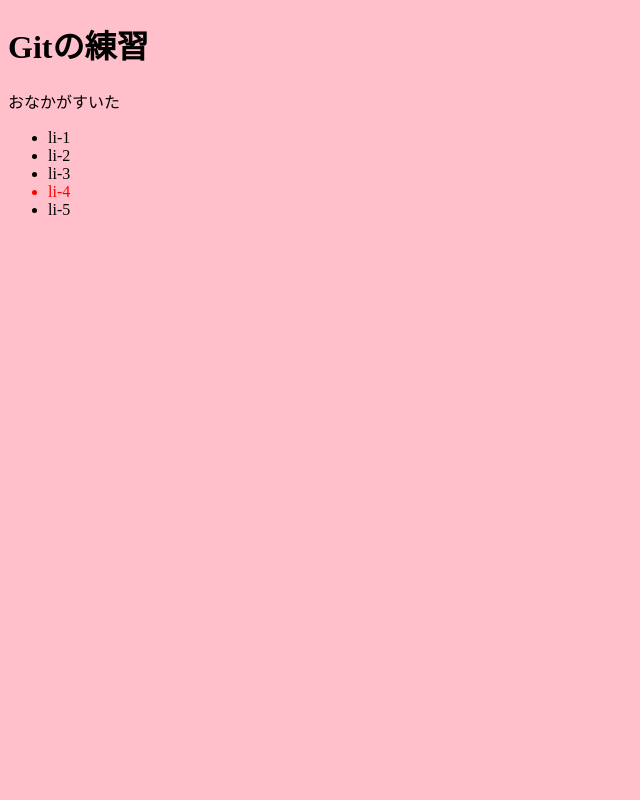
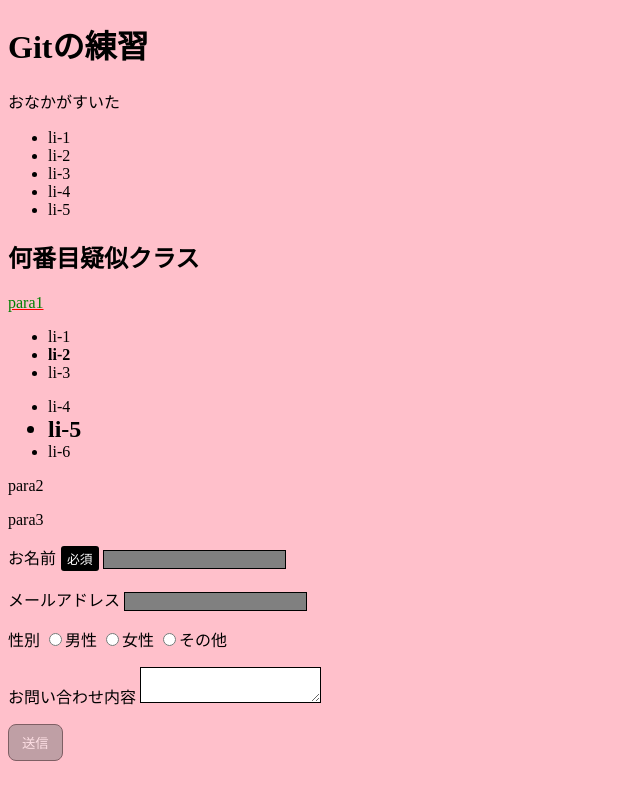
Before and after one commit to mimimi848/git-lesson, a plain HTML site: page index.html in a window 1280 px wide. Shown: the whole page, without its empty margins (0-640 px from the left). Drawn offline with Linux system fonts and the light colour scheme.

Commit message:
1219授業

```diff
--- a/css/style.css
+++ b/css/style.css
@@ -3,10 +3,18 @@
 :root{
 --portfolio-black: #000000;
 --portfolio-white: #FFFFFF;
---portfolio-green: #;
---portfolio-light-green:#;
---portfolio-gray: #;
+--portfolio-green: #296A65;
+--portfolio-light-green:#2FAC9E;
+--portfolio-gray: #EEEEEE;
 
+--fz-12: 12px;
+--fz-14: 14px;
+--fz-16: 16px;
+--fz-18: 18px;
+--fz-24: 24px;
+--fz-32: 32px;
+--fz-48: 48px;
+--fz-64: 64px;
 
 }
 
@@ -20,6 +28,81 @@ body{
     font-size: 16px;
 }
 
-li:nth-child(4){
+/* li:nth-child(2n){
     color: red;
+}*/
+
+.sec01 > p:first-of-type{
+    color: green
 }
+
+.sec01 > p:nth-child(2){
+    text-decoration: underline red;
+}
+
+.sec01 ul li:nth-child(2){
+font-weight: bold;
+}
+
+.sec01 ul:nth-of-type(2) li:nth-of-type(2){
+    font-size: 24px;
+}
+
+/* フォームのスタイルをリセット 手動リセットCSS*/
+input[type="text"],
+input[type="submit"],
+textarea {
+background-color: transparent;
+border: none;
+border-radius: 0;
+outline: none;
+appearance: none;
+}
+
+/* お名前とメールアドレスとメッセージの入力欄に太さ1px、実線、000000のボーダーを引く */
+
+input[type="text"],
+input[type="email"],
+textarea{
+    border: 1px solid var(--portfolio-black);
+    background-color: var(--portfolio-white);
+}
+
+/* フォーカスされている入力欄を強調する */
+input:focus,
+textarea:focus{
+    outline: 3px solid var(--portfolio-black);
+}
+
+/* 必須項目のスタイルを変更する */
+input:required{
+    background-color: gray;
+}
+
+/* 疑似要素:has() */
+label:has(input[required]) span::after{
+    content: "必須";
+    font-size: 0.8em;
+    display: inline-block;
+    background-color: var(--portfolio-black);
+    color: var(--portfolio-white);
+    border-radius: 3px;
+    padding-inline: 6px;
+    padding-block: 3px;
+    margin-inline-start: 5px;
+}
+
+input[type=submit]{
+    border-radius: 8px;
+    background-color: var(--portfolio-black);
+    color: var(--portfolio-white);
+    padding-inline: 13px;
+    padding-block: 8px;
+}
+
+input[type=submit]:disabled{
+    background-color: gray;
+    color: var(--portfolio-white);
+    border: 1px solid var(--portfolio-black);
+    opacity: 0.5;
+}
--- a/index.html
+++ b/index.html
@@ -20,6 +20,66 @@
         <li>li-5</li>
     </ul>
 
+    <section class="sec01">
+        <h2>何番目疑似クラス</h2>
+        <p>para1</p>
+
+        <ul>
+            <li>li-1</li>
+            <li>li-2</li>
+            <li>li-3</li>
+        </ul>
+
+        <ul>
+            <li>li-4</li>
+            <li>li-5</li>
+            <li>li-6</li>
+        </ul>
+
+        <div class="div01">
+            <p>para2</p>
+            <p>para3</p>
+        </div>
+
+    </section>
+
+    <section class="sec02">
+        <form action="#" method="post">
+
+            <p>
+                <label for="user_name"><span>お名前</span>
+                    <input type="text" name="user_name" id="user_name" required>
+                </label>
+            </p>
+
+            <p>
+                <label for="user_email"></label>
+                <span>メールアドレス</span>
+                <input type="email" name="user_email" id="user_email" required>
+            </p>
+            <p>
+                性別
+                <label for="gender1"> <input type="radio" name="gender" id="gender1" value="1">男性</label>
+                <label for="gender2"><input type="radio" name="gender" id="gender2" value="2">女性</label>
+                <label for="gender3"> <input type="radio" name="gender" id="gender3" value="3">その他</label>
+            </p>
+
+            <p><label for="message">
+                    お問い合わせ内容
+                    <textarea name="message" id="message"></textarea>
+                </label>
+            </p>
+
+            <p>
+                <input type="submit" value="送信" disabled>
+            </p>
+
+        </form>
+
+
+
+    </section>
+
 
 </body>
 
```
